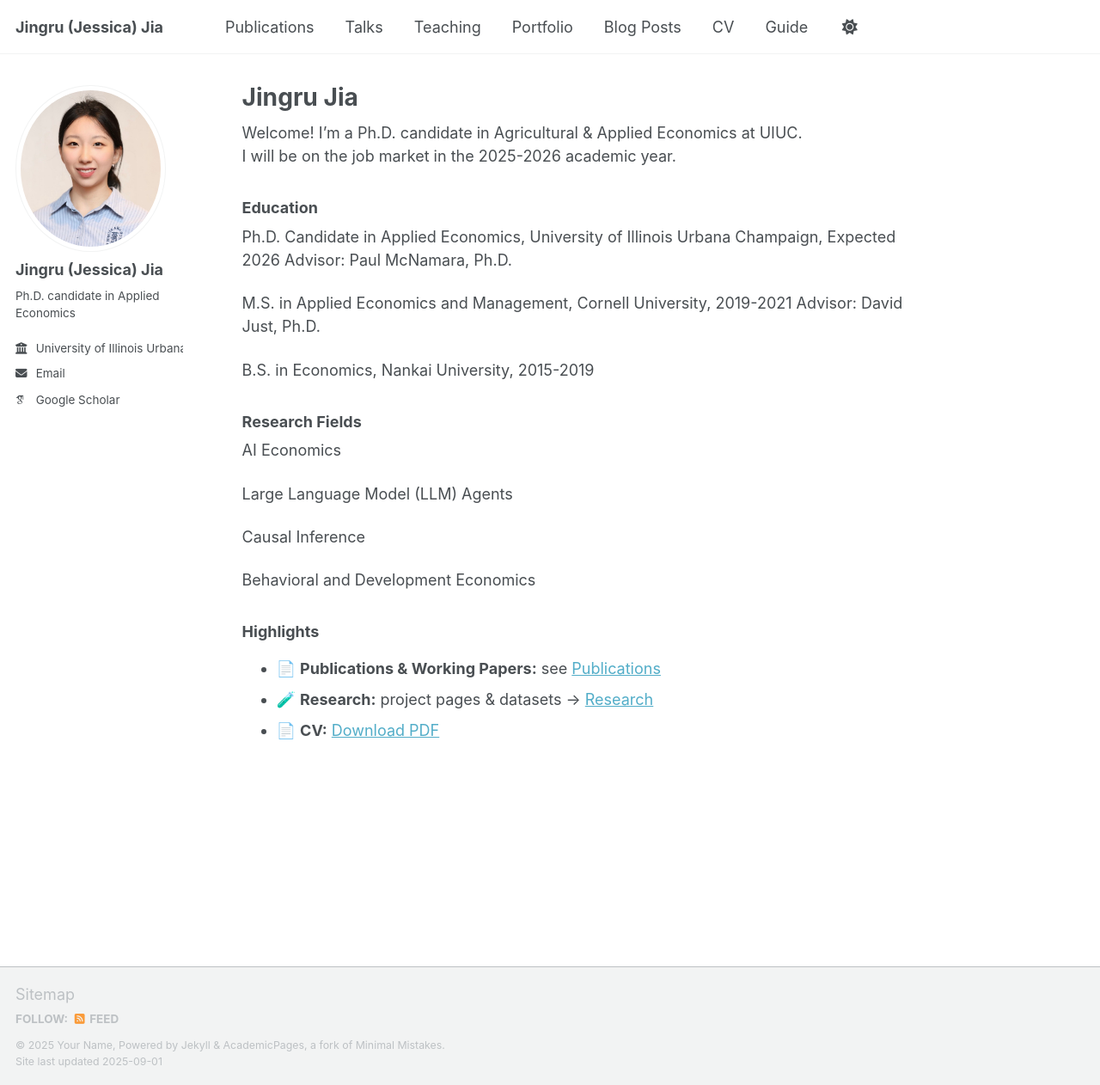
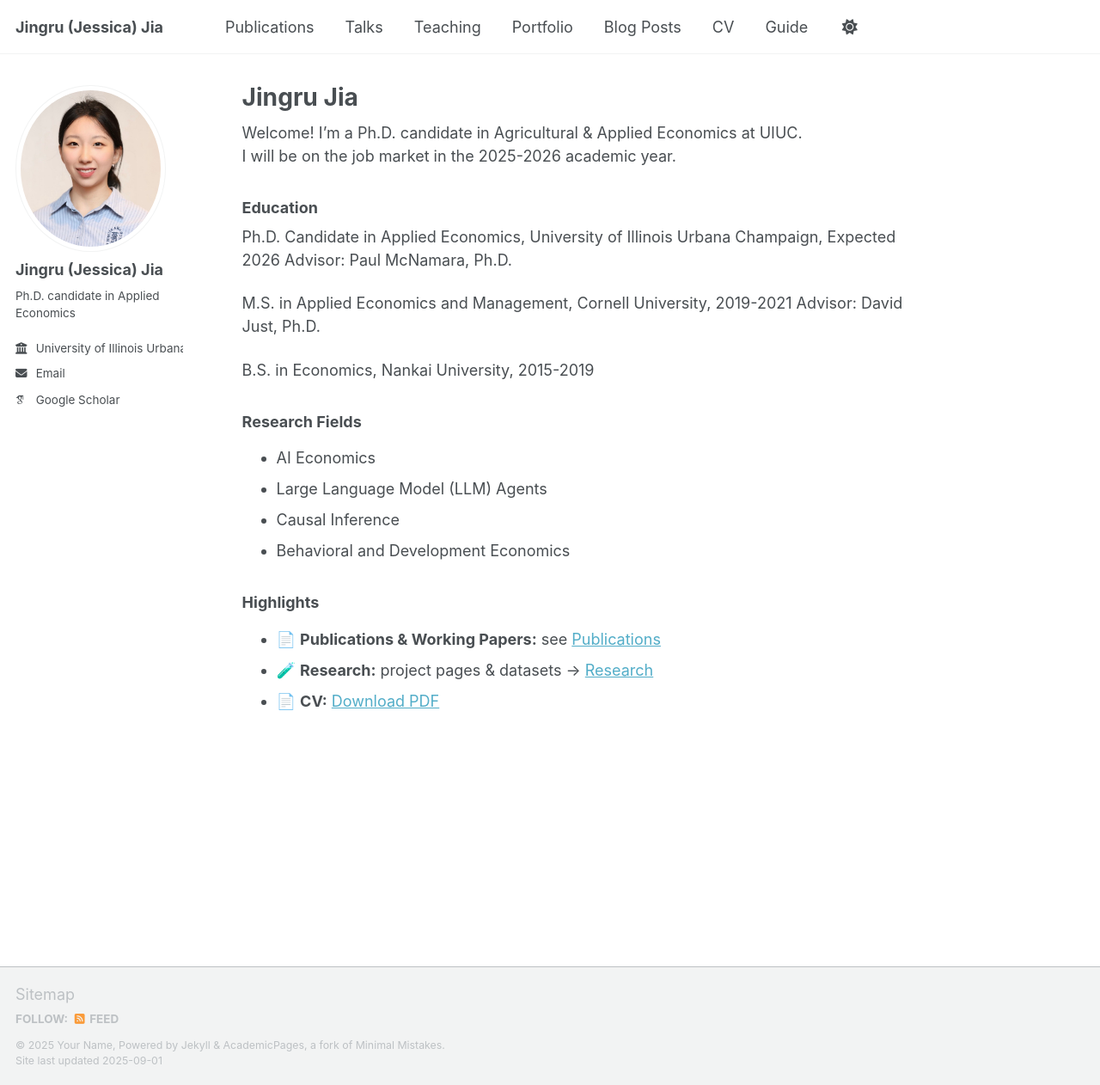
Before and after one commit to jingru688/jingru688.github.io, a Jekyll site: the page built from index.md, in a window 1280 px wide and 1262 px high. Shown: the whole window at 86% size. Built offline with Jekyll 4.4.1, drawn with Linux system fonts in a browser that asks for light colours; some web fonts are replaced; a script that is not in the unit is left out.

```diff
--- a/index.md
+++ b/index.md
@@ -23,13 +23,10 @@ Advisor: David Just, Ph.D.
 B.S. in Economics, Nankai University, 2015-2019
 
 ### Research Fields
-AI Economics
-
-Large Language Model (LLM) Agents
-
-Causal Inference
-
-Behavioral and Development Economics
+- AI Economics
+- Large Language Model (LLM) Agents
+- Causal Inference
+- Behavioral and Development Economics
 
 ### Highlights
 - 📄 **Publications & Working Papers:** see [Publications](/publications/)
```
